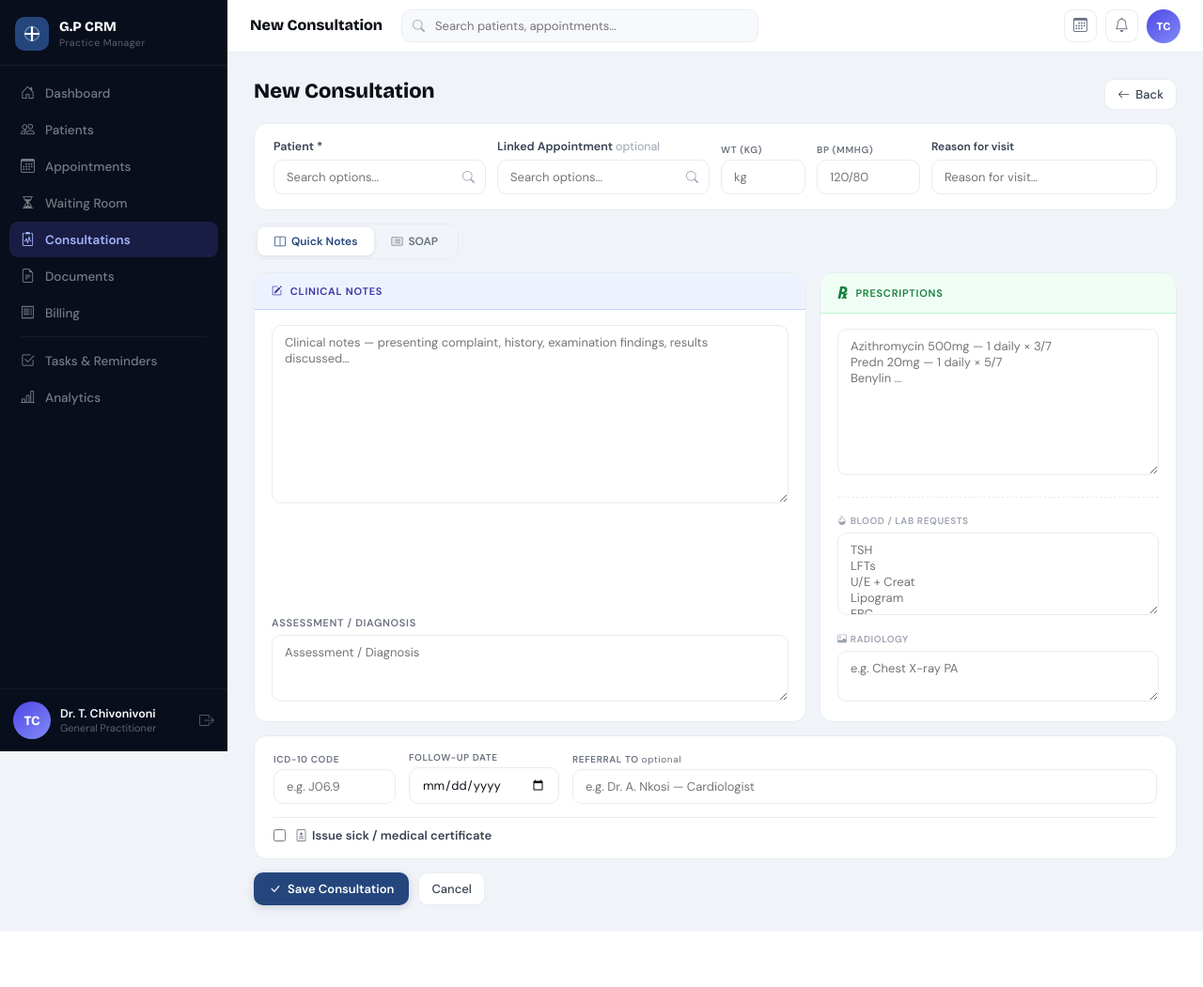
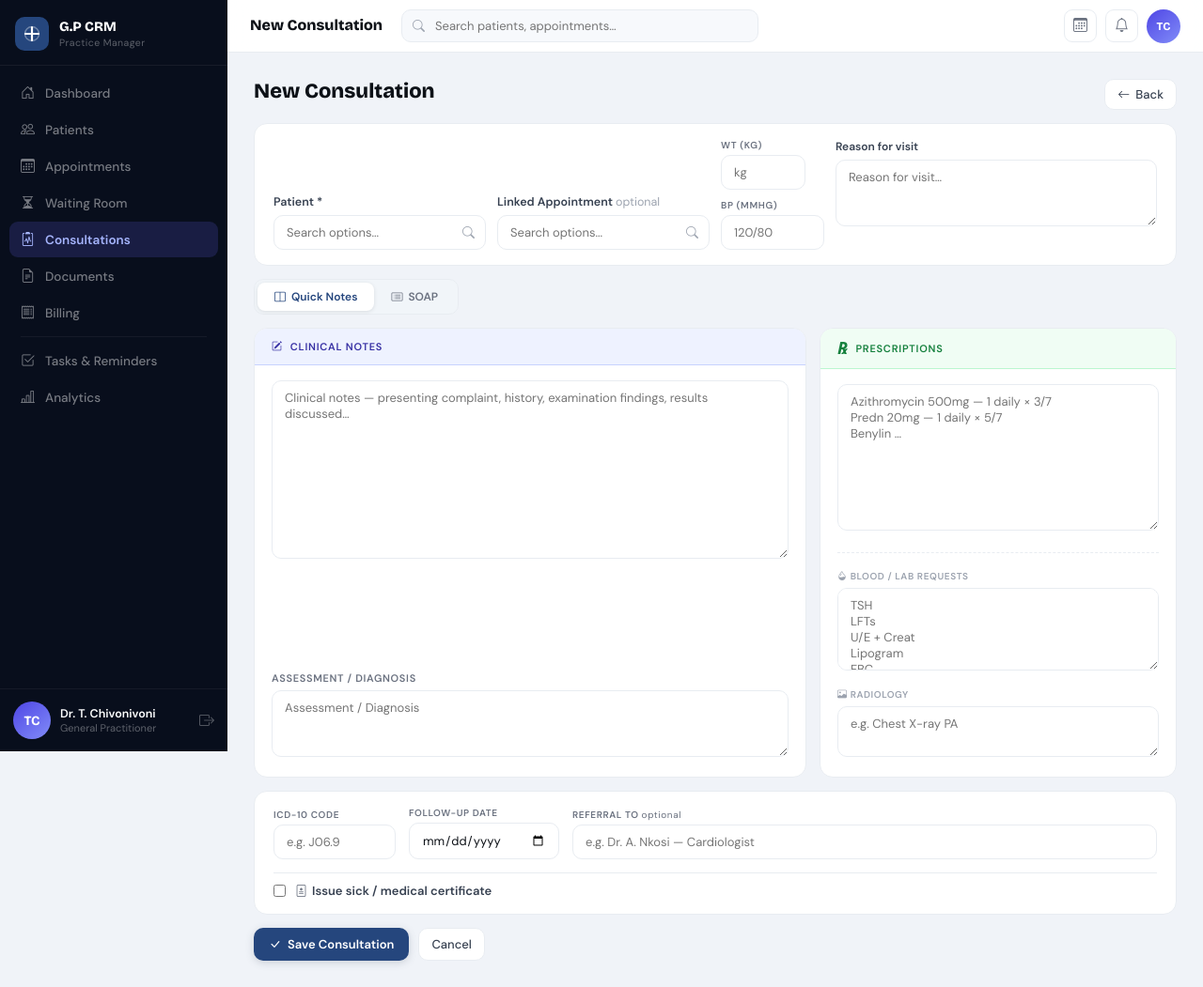
Before and after one commit to DevJoymanu/MediCareGP, a Django app: page /consultations/new/ in a window 1280 px wide. Shown: the whole page at 94% size. Before the commit the page ends 992 px from the top, so only its background shows below. Run offline with Django 4.2, Linux system fonts and the light colour scheme; the visitor is signed in with stand-in values (Sample User, id 1); data that the repository does not hold is empty.

Commit message:
form replica3

```diff
--- a/medicaregp/consultations/forms.py
+++ b/medicaregp/consultations/forms.py
@@ -41,7 +41,7 @@ class ConsultationForm(forms.ModelForm):
             'appointment':           forms.Select(attrs={'class': SELECT, 'style': 'width:100%;'}),
             'weight_kg':             forms.NumberInput(attrs={'class': INPUT, 'step': '0.1', 'placeholder': 'kg'}),
             'bp_reading':            forms.TextInput(attrs={'class': INPUT, 'placeholder': '120/80'}),
-            'chief_complaint':       forms.TextInput(attrs={'class': INPUT, 'placeholder': 'Reason for visit…'}),
+            'chief_complaint':       forms.Textarea(attrs={'class': TEXTAREA, 'rows': 3, 'placeholder': 'Reason for visit…'}),
             'subjective':            forms.Textarea(attrs={'class': TEXTAREA, 'rows': 10, 'placeholder': 'Clinical notes — presenting complaint, history, examination findings, results discussed…'}),
             'assessment':            forms.Textarea(attrs={'class': TEXTAREA, 'rows': 3, 'placeholder': 'Assessment / Diagnosis'}),
             'objective':             forms.Textarea(attrs={'class': TEXTAREA, 'rows': 3, 'placeholder': 'Objective findings'}),
--- a/medicaregp/templates/consultations/consultation_form.html
+++ b/medicaregp/templates/consultations/consultation_form.html
@@ -115,14 +115,16 @@
             {{ form.appointment }}
           </div>
         </div>
-        <div class="consult-vitals">
-          <div class="vitals-field" style="flex:0 0 90px;">
-            <div class="vitals-label">Wt (kg)</div>
-            {{ form.weight_kg }}
-          </div>
-          <div class="vitals-field" style="flex:0 0 110px;">
-            <div class="vitals-label">BP (mmHg)</div>
-            {{ form.bp_reading }}
+        <div class="consult-vitals" style="align-items:flex-start;">
+          <div style="display:flex;flex-direction:column;gap:10px;flex-shrink:0;">
+            <div class="vitals-field" style="width:90px;">
+              <div class="vitals-label">Wt (kg)</div>
+              {{ form.weight_kg }}
+            </div>
+            <div class="vitals-field" style="width:110px;">
+              <div class="vitals-label">BP (mmHg)</div>
+              {{ form.bp_reading }}
+            </div>
           </div>
           <div class="form-group" style="margin:0;flex:1;">
             <label style="font-size:12px;font-weight:600;color:var(--text-2);">Reason for visit</label>
```
